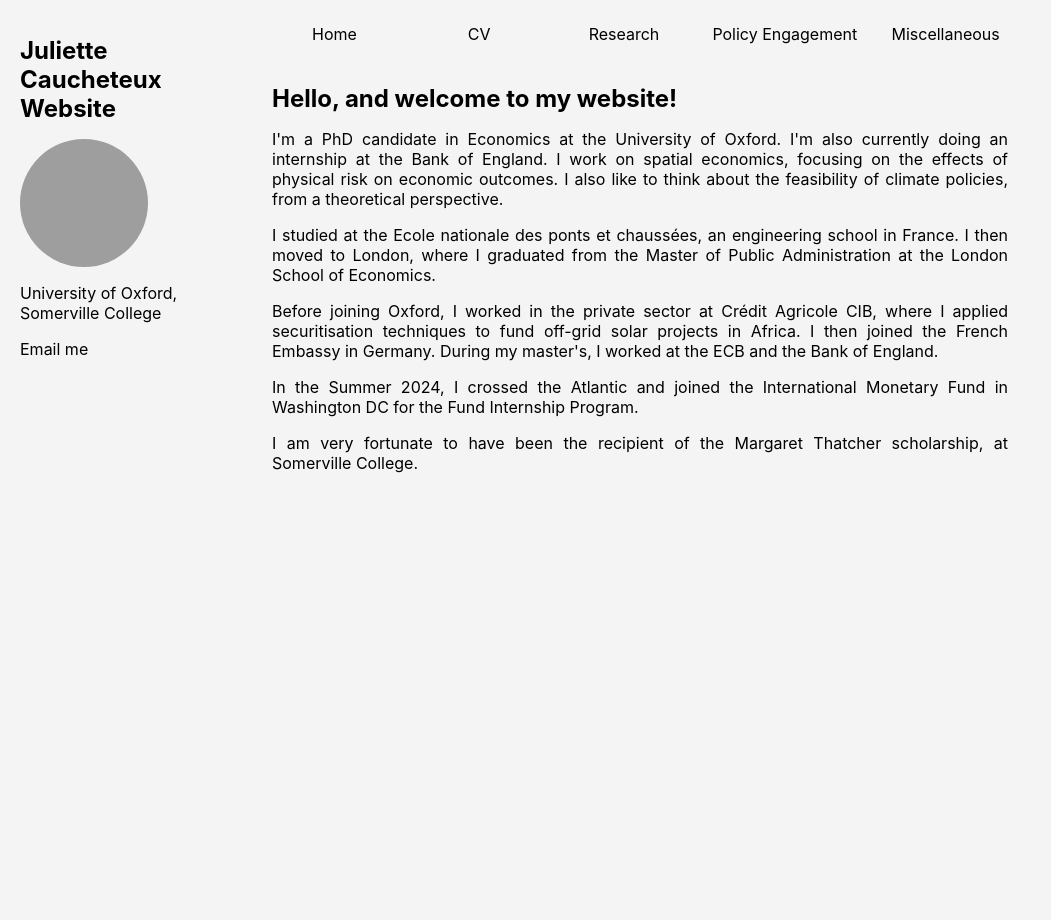
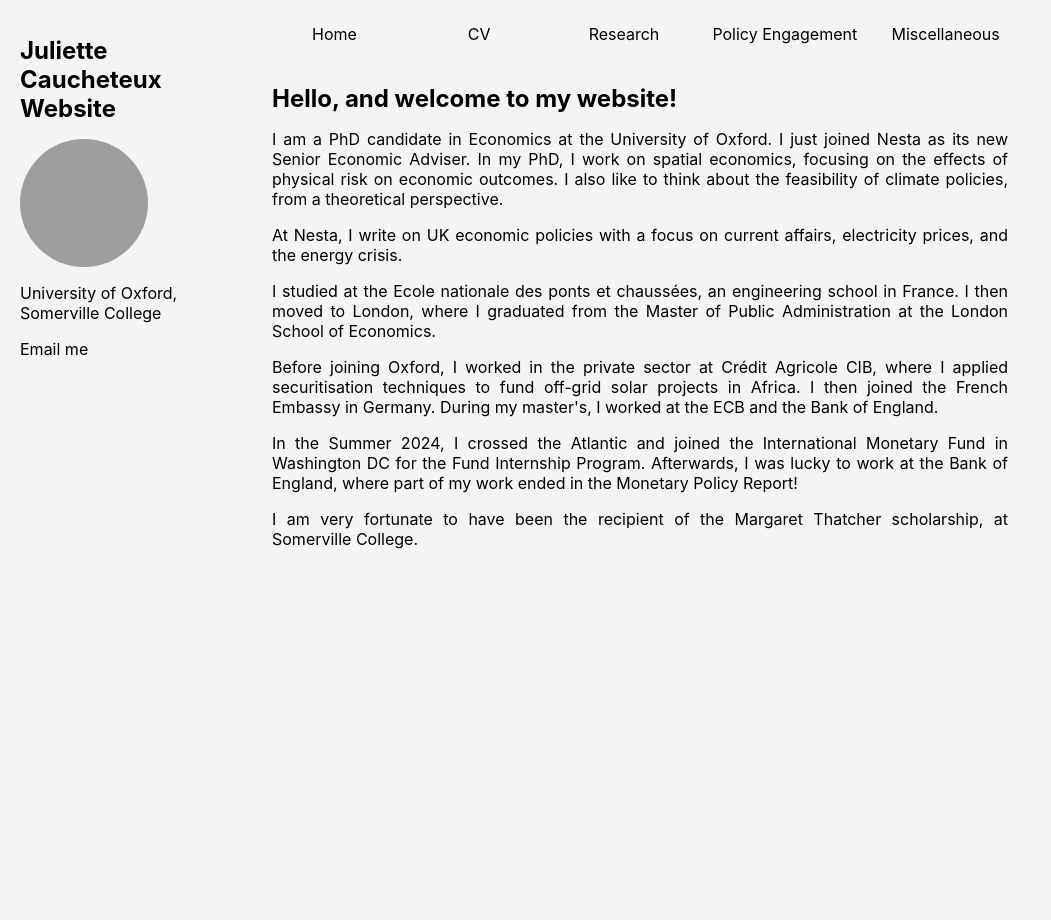
Before and after one commit to JulietteCx/juliettecx.github.io, a Jekyll site: the page built from _pages/index.html, in a window 1280 px wide. Shown: the whole page, without its empty margins (0-1051 px from the left). Built offline with Jekyll 4.4.1, drawn with Linux system fonts in a browser that asks for light colours; grey boxes are pictures that could not be loaded.

Commit message:
Update index.html

```diff
--- a/_pages/index.html
+++ b/_pages/index.html
@@ -19,14 +19,16 @@ author_profile: true
 
   <h1> Hello, and welcome to my website!</h1>
 <body>
-<p> I'm a PhD candidate in Economics at the University of Oxford. I'm also currently doing an internship at the Bank of England.
-I work on spatial economics, focusing on the effects of physical risk on economic outcomes. I also like to think about the feasibility of climate policies, from a theoretical perspective. </p>
+<p> I am a PhD candidate in Economics at the University of Oxford. I just joined Nesta as its new Senior Economic Adviser.
+In my PhD, I work on spatial economics, focusing on the effects of physical risk on economic outcomes. I also like to think about the feasibility of climate policies, from a theoretical perspective. </p>
+
+  <p> At Nesta, I write on UK economic policies with a focus on current affairs, electricity prices, and the energy crisis. </p>
 
 <p> I studied at the Ecole nationale des ponts et chaussées, an engineering school in France. I then moved to London, where I graduated from the Master of Public Administration at the London School of Economics. </p>
 
 <p> Before joining Oxford, I worked in the private sector at Crédit Agricole CIB, where I applied securitisation techniques to fund off-grid solar projects in Africa. I then joined the French Embassy in Germany. During my master's, I worked at the ECB and the Bank of England. </p>
 
-<p> In the Summer 2024, I crossed the Atlantic and joined the International Monetary Fund in Washington DC for the Fund Internship Program. </p>
+<p> In the Summer 2024, I crossed the Atlantic and joined the International Monetary Fund in Washington DC for the Fund Internship Program. Afterwards, I was lucky to work at the Bank of England, where part of my work ended in the Monetary Policy Report! </p>
 
 <p> I am very fortunate to have been the recipient of the Margaret Thatcher scholarship, at Somerville College. </p>
 </body>
```
